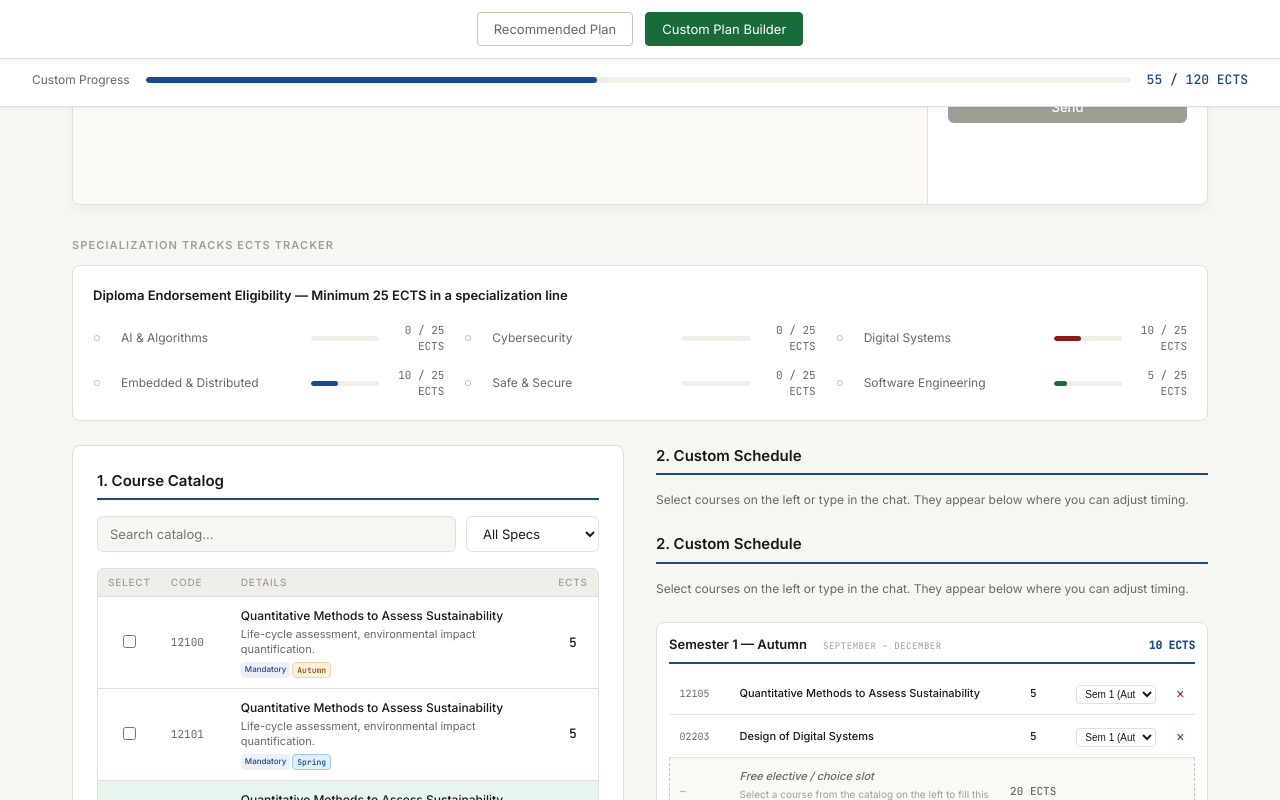
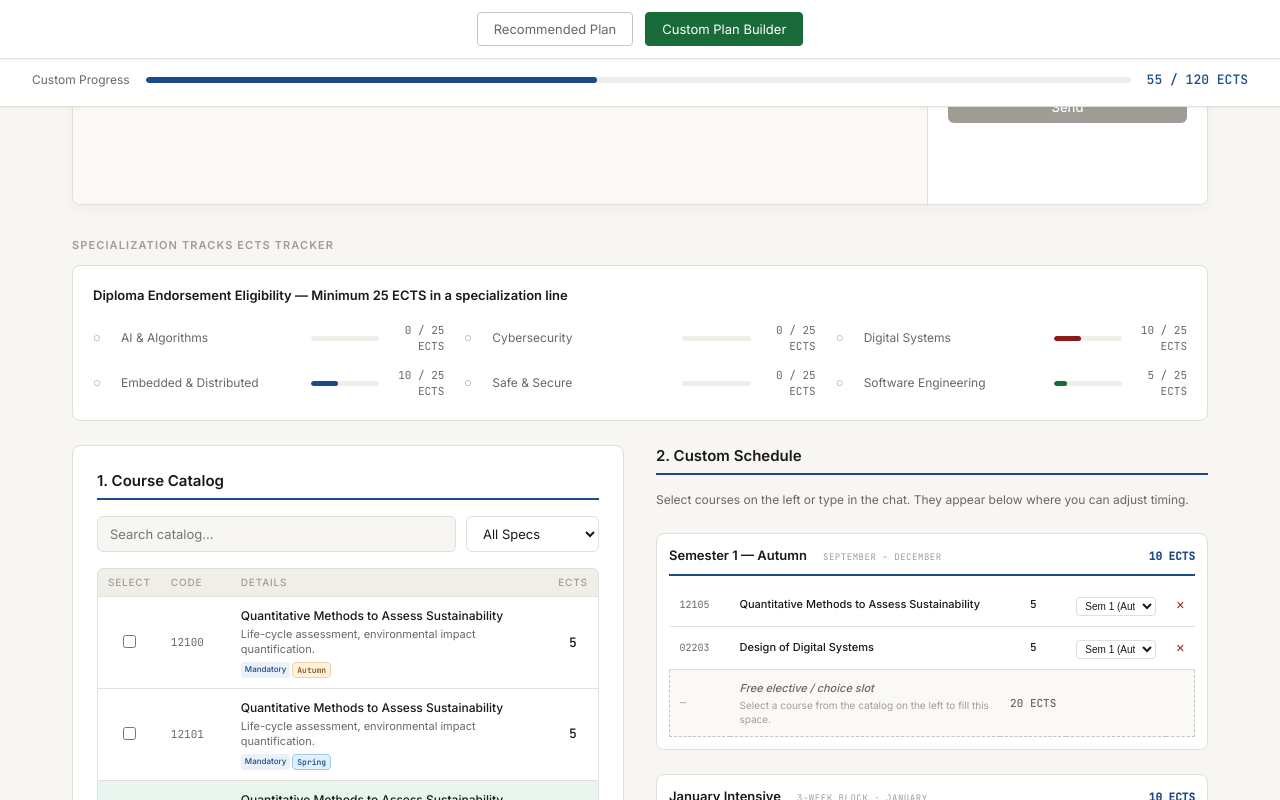
Before and after one commit to thelostnewspaper/dtu_study_plan, a React app in the folder frontend/: page / in a window 1280 px wide. Both pictures are taken after a click on the button "Custom Plan Builder". Shown: the part 536-1336 px from the top of the page. Built offline with nearby package versions, Linux system fonts and the light colour scheme; the HTML template or start-up script is replaced by a standard one.

Commit message:
Remove duplicated Custom Schedule column header and wrap div

```diff
--- a/frontend/src/components/CustomPlan.jsx
+++ b/frontend/src/components/CustomPlan.jsx
@@ -364,12 +364,7 @@ export default function CustomPlan({ customState, setCustomState }) {
             <h3 style={{ fontSize: 15, fontWeight: 600, marginBottom: '1rem', borderBottom: '2px solid var(--accent)', paddingBottom: 6 }}>2. Custom Schedule</h3>
             <p style={{ fontSize: 12, color: 'var(--text-muted)', marginBottom: '1.5rem' }}>Select courses on the left or type in the chat. They appear below where you can adjust timing.</p>
 
-            {/* Schedule Column */}
-            <div style={{ flex: '1 1 480px', minWidth: 320 }}>
-              <h3 style={{ fontSize: 15, fontWeight: 600, marginBottom: '1rem', borderBottom: '2px solid var(--accent)', paddingBottom: 6 }}>2. Custom Schedule</h3>
-              <p style={{ fontSize: 12, color: 'var(--text-muted)', marginBottom: '1.5rem' }}>Select courses on the left or type in the chat. They appear below where you can adjust timing.</p>
-
-              <div style={{ maxHeight: 720, overflowY: 'auto' }}>
+            <div style={{ maxHeight: 720, overflowY: 'auto' }}>
                 {(() => {
                   // Calculate dynamic placeholder slot allocations to hit exactly 120 ECTS
                   const allocatedSlots = {
@@ -526,9 +521,8 @@ export default function CustomPlan({ customState, setCustomState }) {
                 })()}
               </div>
             </div>
+
           </div>
-
-        </div>
 
         {/* Custom Plan Summary Grid */}
         <div className="section-title" style={{ marginTop: '3rem' }}>Custom Plan Summary</div>
```
